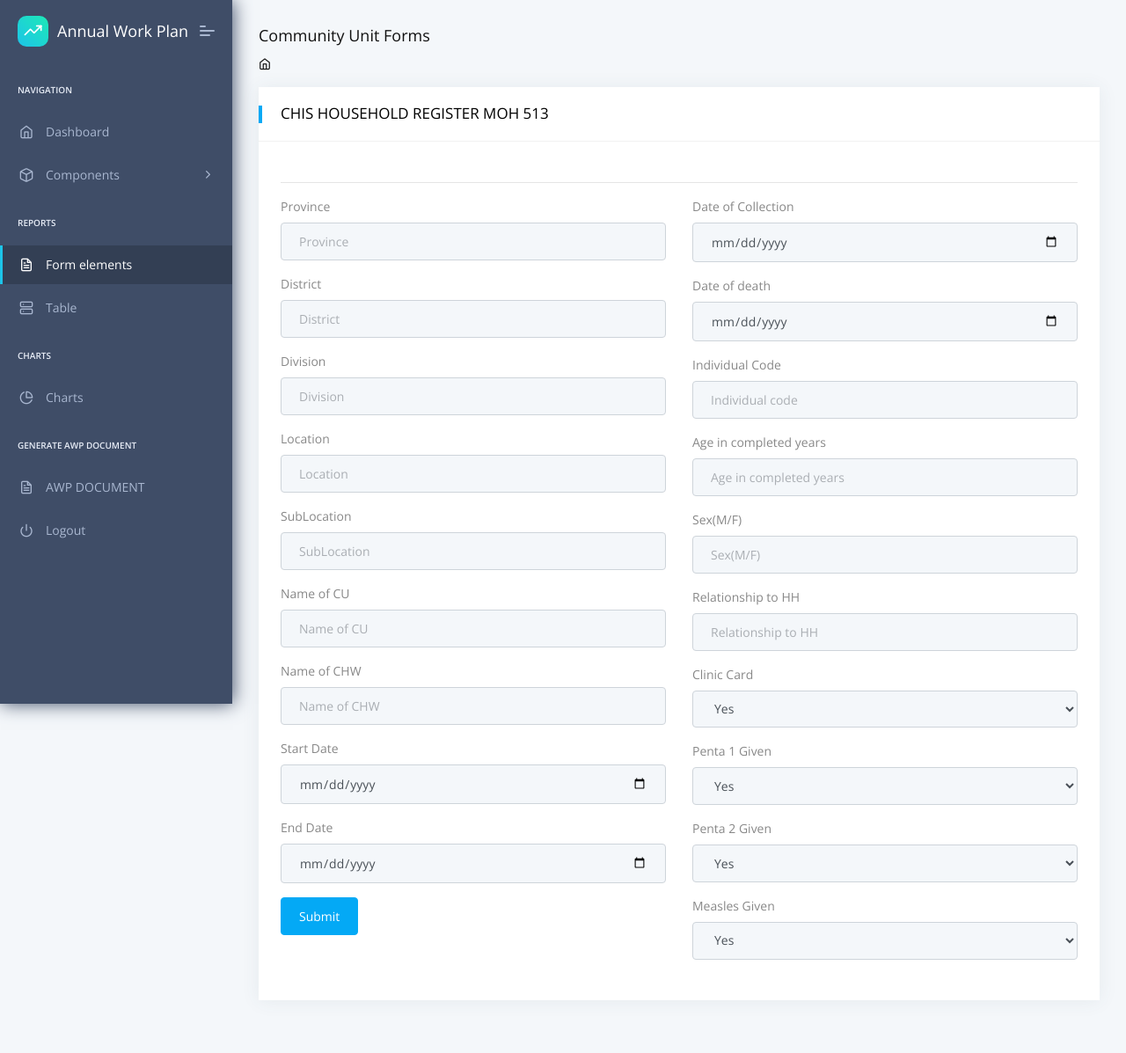
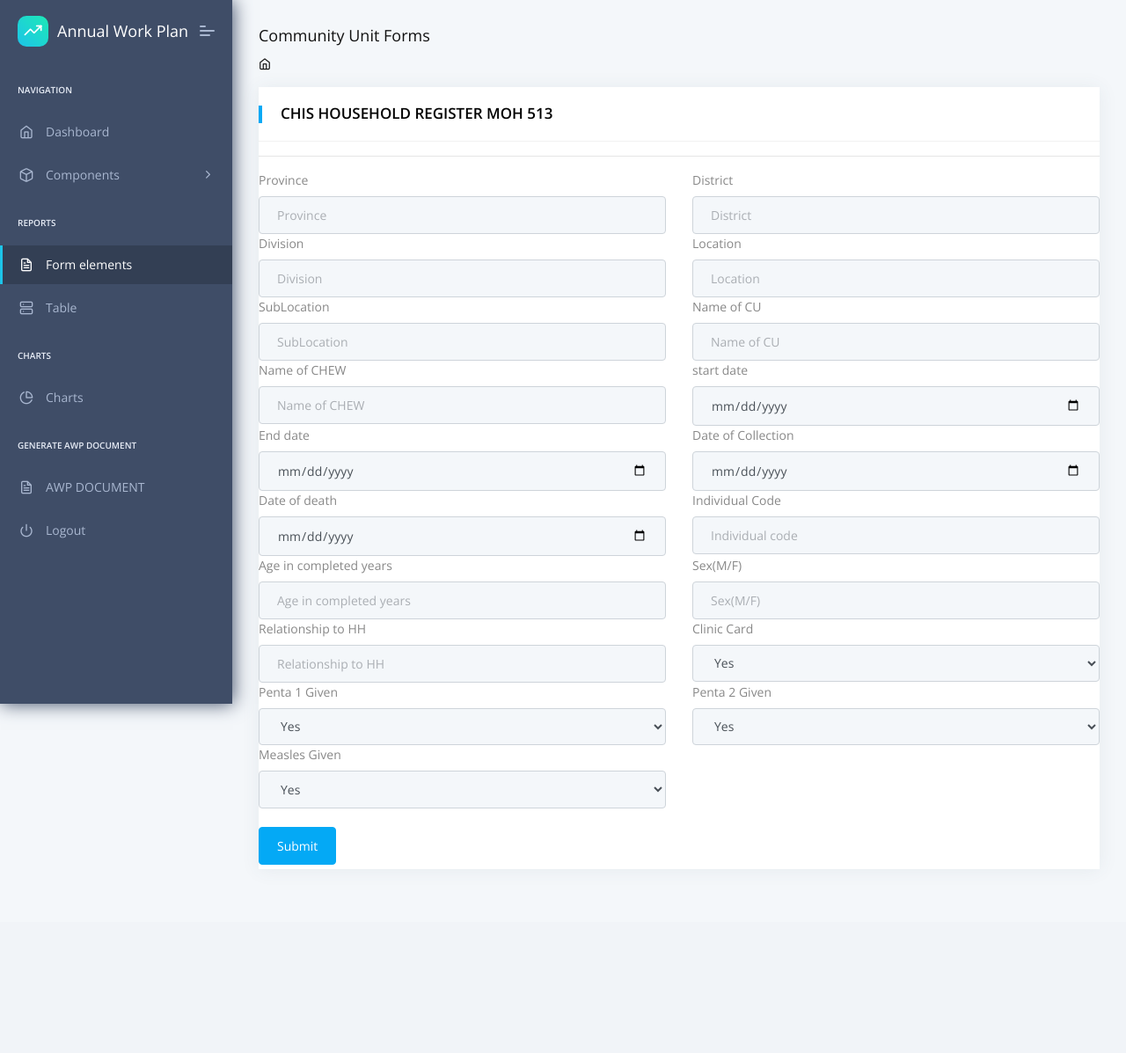
Before and after one commit to ian-njuguna11/AWP_kabarak, a Flask app: page /ui-forms.html in a window 1280 px wide. Shown: the whole page at 88% size. After the commit the page ends 988 px from the top, so only its background shows below. Run offline with Flask 2, Linux system fonts and the light colour scheme; the visitor is signed in with stand-in values (Sample User, id 1); some libraries are stand-ins or nearby versions.

Commit message:
changes on the community ui

```diff
--- a/app/base/templates/layouts/base-fullscreen.html
+++ b/app/base/templates/layouts/base-fullscreen.html
@@ -29,6 +29,11 @@
     <link rel="stylesheet" href="/static/assets/plugins/animation/css/animate.min.css">
     <!-- vendor css -->
     <link rel="stylesheet" href="/static/assets/css/style.css">
+    <link rel="stylesheet" type="text/css" href="../static/css/bootstrap.css">
+    <script type="text/javascript" src="js/jquery.js"></script>
+    <script type="text/javascript" src="js/boot.js"></script>
+    <script type="text/javascript" src="js/popper.js"></script>
+    <style type="text/css">
 
     <!-- Specific CSS goes HERE -->
     {% block stylesheets %}{% endblock stylesheets %}
--- a/app/home/templates/index.html
+++ b/app/home/templates/index.html
@@ -599,4 +599,5 @@
 {% endblock content %}
 
 <!-- Specific Page JS goes HERE  -->
-{% block javascripts %}{% endblock javascripts %}
+{% block javascripts %}
+{% endblock javascripts %}
--- a/app/home/templates/ui-forms.html
+++ b/app/home/templates/ui-forms.html
@@ -31,115 +31,167 @@
             <div class="page-wrapper">
                 <!-- [ Main Content ] start -->
                 <div class="row">
-                    <div class="col-sm-12">
+                    <div class="col-md-12">
                         <div class="card">
                             <div class="card-header">
-                                <h5>CHIS HOUSEHOLD REGISTER MOH 513</h5>
+                                <h5 class="card-title"><b>CHIS HOUSEHOLD REGISTER MOH 513</b></h5>
                             </div>
-                            <div class="card-body">
+<!--                            <div class="" name="" method="" action="">-->
 <!--                                <h5>Form controls</h5>-->
                                 <hr>
-                                <div class="row">
+                            <form class="row g-3 ">
                                     <div class="col-md-6">
-                                        <form>
-                                            <div class="form-group">
-                                                <label for="Province">Province</label>
-                                                <input type="text" class="form-control" id="Province" aria-describedby="emailHelp" placeholder="Province">
-<!--                                                <small id="emailHelp" class="form-text text-muted">We'll never share your email with anyone else.</small>-->
+                                        <label for="Province" class="form-label">Province</label>
+                                        <input type="text" class="form-control" id="Province" placeholder="Province">
                                     </div>
-                                            <div class="form-group">
-                                                <label for="District">District</label>
+                                    <div class="col-md-6">
+                                        <label for="District" class="form-label">District</label>
                                         <input type="text" class="form-control" id="District" placeholder="District">
                                     </div>
-                                            <div class="form-group">
-                                                <label for="Division">Division</label>
+                                    <div class="col-md-6">
+                                        <label for="Division" class="form-label">Division</label>
                                         <input type="text" class="form-control" id="Division" placeholder="Division">
                                     </div>
-                                             <div class="form-group">
-                                                <label for="Location">Location</label>
+                                    <div class="col-md-6">
+                                        <label for="Location" class="form-label">Location</label>
                                         <input type="text" class="form-control" id="Location" placeholder="Location">
                                     </div>
-                                             <div class="form-group">
-                                                <label for="SubLocation">SubLocation</label>
+                                    <div class="col-md-6">
+                                        <label for="SubLocation" class="form-label">SubLocation</label>
                                         <input type="text" class="form-control" id="SubLocation" placeholder="SubLocation">
                                     </div>
-                                            <div class="form-group">
-                                                <label for="Name_of_CU">Name of CU</label>
-                                                <input type="text" class="form-control" id="Name_of_CU" placeholder="Name of CU">
+                                    <div class="col-md-6">
+                                        <label for="Name_of_CU" class="form-label">Name of CU</label>
+                                        <input type="text" class="form-control" id="Name_of_CU" PLACEHOLDER="Name of CU">
                                     </div>
-                                            <div class="form-group">
-                                                <label for="Name_of_CHW">Name of CHW</label>
-                                                <input type="text" class="form-control" id="Name_of_CHW" placeholder="Name of CHW">
+                                    <div class="col-md-6">
+                                        <label for="Name_of_CHEW" class="form-label">Name of CHEW</label>
+                                        <input type="text" class="form-control" id="Name_of_CHEW" placeholder="Name of CHEW">
                                     </div>
-                                             <div class="form-group">
-                                                <label for="start_date">Start Date</label>
+                                    <div class="col-md-6">
+                                        <label for="start_date" class="form-label">start date</label>
                                         <input type="date" class="form-control" id="start_date" placeholder="Start Date">
                                     </div>
-                                             <div class="form-group">
-                                                <label for="End_Date">End Date</label>
-                                                <input type="date" class="form-control" id="End_Date" placeholder="End Date">
+                                    <div class="col-md-6">
+                                        <label for="end_date" class="form-label">End date</label>
+                                        <input type="date" class="form-control" id="end_date" placeholder="End date">
                                     </div>
-<!--                                            <div class="form-group form-check">-->
-<!--                                                <input type="checkbox" class="form-check-input" id="exampleCheck1">-->
-<!--                                                <label class="form-check-label" for="exampleCheck1">Check me out</label>-->
-<!--                                            </div>-->
-                                            <button type="submit" class="btn btn-primary">Submit</button>
-                                        </form>
-                                    </div>
+                                    <hr>
+                                    <br>
                                     <div class="col-md-6">
-                                        <form>
-                                            <div class="form-group">
                                                 <label for="dateof_collection">Date of Collection</label>
                                                 <input type="date" class="form-control" id="dateof_collection" placeholder="Date of Collection">
                                              </div>
-                                             <div class="form-group">
+
+                                             <div class="col-md-6">
                                                 <label for="date_of_death">Date of death</label>
                                                 <input type="date" class="form-control" id="date_of_death" placeholder="date of death">
                                             </div>
-                                             <div class="form-group">
+                                             <div class="col-md-6">
                                                 <label for="Individual_code">Individual Code</label>
-                                                <input type="number" class="form-control" id="Individual_code" placeholder="Individual code">
+                                                <input type="text" class="form-control" id="Individual_code" placeholder="Individual code">
                                             </div>
-                                             <div class="form-group">
+                                             <div class="col-md-6">
                                                 <label for="Age_in_completed_years">Age in completed years </label>
                                                 <input type="text" class="form-control" id="Age_in_completed_years" placeholder="Age in completed years">
                                             </div>
-                                            <div class="form-group">
+                                            <div class="col-md-6">
                                                 <label for="Sex(M/F)">Sex(M/F) </label>
                                                 <input type="text" class="form-control" id="Sex(M/F)" placeholder="Sex(M/F)">
                                             </div>
-                                             <div class="form-group">
+                                             <div class="col-md-6">
                                                 <label for="Relationship_to_HH">Relationship to HH </label>
                                                 <input type="text" class="form-control" id="Relationship_to_HH" placeholder="Relationship to HH">
                                             </div>
-                                             <div class="form-group">
+                                             <div class="col-md-6">
                                                 <label for="Clinic_Card">Clinic Card </label>
                                                  <select class="form-control" id="Clinic_Card" name="Clinic Card" required>
                                                     <option value="Yes">Yes</option>
                                                     <option value="No">No</option>
                                                 </select>
                                             </div>
-                                            <div class="form-group">
+                                            <div class="col-md-6">
                                                 <label for="Penta_1_Given">Penta 1 Given </label>
                                                 <select class="form-control" id="Penta_1_Given" name="Penta 1 Given" required>
                                                     <option value="Yes">Yes</option>
                                                     <option value="No">No</option>
                                                 </select>
                                             </div>
-                                            <div class="form-group">
+                                            <div class="col-md-6">
                                                 <label for="Penta_2_Given">Penta 2 Given</label>
                                                 <select class="form-control" id="Penta_2_Given" name="Penta 2 Given" required>
                                                     <option value="Yes">Yes</option>
                                                     <option value="No">No</option>
                                                 </select>
                                             </div>
-                                            <div class="form-group">
+                                            <div class="col-md-6">
                                                 <label for="Measles_Given">Measles Given</label>
                                                 <select class="form-control" id="Measles_Given" name="Measles Given" required>
                                                     <option value="Yes">Yes</option>
                                                     <option value="No">No</option>
                                                 </select>
+                                                <br>
+
                                             </div>
+
+                                            <div class="col-12">
+                                                <button type="submit" class="btn btn-primary">Submit</button>
+                                            </div>
+                                </form>
+<!--                                <div class="row">-->
+<!--                                    <div class="col-md-12">-->
+<!--                                            <div class="form-row">-->
+<!--                                                <div class="col-md-12 mb-6">-->
+<!--                                                <label for="Province">Province</label>-->
+<!--                                                <input type="text" class="form-control" id="Province" aria-describedby="emailHelp" placeholder="Province">-->
+<!--                                                </div>-->
+<!--                                                <div class="col-md-12 mb-6">-->
+<!--                                                <label for="District">District</label>-->
+<!--                                                <input type="text" class="form-control" id="District" placeholder="District">-->
+<!--                                                </div>-->
+<!--&lt;!&ndash;                                                <small id="emailHelp" class="form-text text-muted">We'll never share your email with anyone else.</small>&ndash;&gt;-->
+<!--                                            </div>-->
+
+<!--                                            <div class="form-group">-->
+<!--                                                <label for="Division">Division</label>-->
+<!--                                                <input type="text" class="form-control" id="Division" placeholder="Division">-->
+<!--                                            </div>-->
+<!--                                             <div class="form-group">-->
+<!--                                                <label for="Location">Location</label>-->
+<!--                                                <input type="text" class="form-control" id="Location" placeholder="Location">-->
+<!--                                            </div>-->
+<!--                                             <div class="form-group">-->
+<!--                                                <label for="SubLocation">SubLocation</label>-->
+<!--                                                <input type="text" class="form-control" id="SubLocation" placeholder="SubLocation">-->
+<!--                                            </div>-->
+<!--                                            <div class="form-group">-->
+<!--                                                <label for="Name_of_CU">Name of CU</label>-->
+<!--                                                <input type="text" class="form-control" id="Name_of_CU" placeholder="Name of CU">-->
+<!--                                            </div>-->
+<!--                                            <div class="form-group">-->
+<!--                                                <label for="Name_of_CHW">Name of CHW</label>-->
+<!--                                                <input type="text" class="form-control" id="Name_of_CHW" placeholder="Name of CHW">-->
+<!--                                            </div>-->
+<!--                                             <div class="form-group">-->
+<!--                                                <label for="start_date">Start Date</label>-->
+<!--                                                <input type="date" class="form-control" id="start_date" placeholder="Start Date">-->
+<!--                                            </div>-->
+<!--                                             <div class="form-group">-->
+<!--                                                <label for="End_Date">End Date</label>-->
+<!--                                                <input type="date" class="form-control" id="End_Date" placeholder="End Date">-->
+<!--                                            </div>-->
+<!--&lt;!&ndash;                                            <div class="form-group form-check">&ndash;&gt;-->
+<!--&lt;!&ndash;                                                <input type="checkbox" class="form-check-input" id="exampleCheck1">&ndash;&gt;-->
+<!--&lt;!&ndash;                                                <label class="form-check-label" for="exampleCheck1">Check me out</label>&ndash;&gt;-->
+<!--&lt;!&ndash;                                            </div>&ndash;&gt;-->
+<!--                                            <button type="submit" class="btn btn-primary">Submit</button>-->
+<!--&lt;!&ndash;                                        </>&ndash;&gt;-->
+<!--                                    </div>-->
+
+<!--                                    <div class="col-md-6">-->
+
+
+
 
 
 <!--                                            <div class="form-group">-->
@@ -155,10 +207,11 @@
 <!--                                            <div class="form-group">-->
 <!--                                                <label for="exampleFormControlTextarea1">Example textarea</label>-->
 <!--                                                <textarea class="form-control" id="exampleFormControlTextarea1" rows="3"></textarea>-->
-<!--                                            </div>-->
-                                        </form>
+<!--&lt;!&ndash;                                            </div>&ndash;&gt;-->
+<!--                                        </>-->
+<!--                                    </div>-->
                                 </div>
-                                </div>
+
 <!--                                <h5 class="mt-5">Sizing</h5>-->
 <!--                                <hr>-->
 <!--                                <div class="row">-->
@@ -378,7 +431,7 @@
 <!--                                                    <div role="separator" class="dropdown-divider"></div>-->
 <!--                                                    <a class="dropdown-item" href="#!">Separated link</a>-->
 <!--                                                </div>-->
-                                            </div>
+                                            </form>
                                         </div>
                                     </div>
                                 </div>
```
Lines whose indentation alone changed are shown as unchanged.
